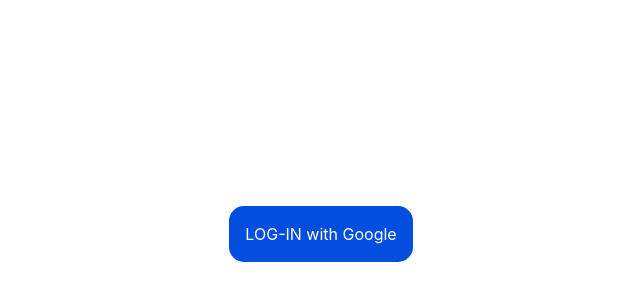
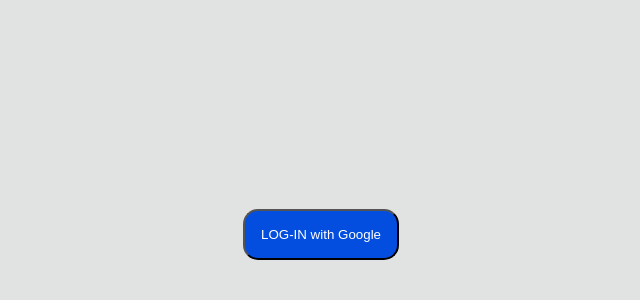
Before and after one commit to sarvartojikulov/flipper-1, a Next.js app: page / in a window 1280 px wide. Shown: the part 166-466 px from the top of the page, without its empty margins (319-959 px from the left). Built offline with nearby package versions, Linux system fonts and the light colour scheme.

Commit message:
feat: include tailwind stuff in global.css file

```diff
--- a/styles/globals.css
+++ b/styles/globals.css
@@ -1,13 +1,14 @@
-@tailwind base;
+/* @tailwind base;
 @tailwind components;
-@tailwind utilities;
+@tailwind utilities; */
 
+@import url('https://fonts.googleapis.com/css2?family=Open+Sans:ital,wght@0,400;1,700&family=Roboto:wght@400;700&display=swap');
 html,
 body {
   padding: 0;
   margin: 0;
-  font-family: -apple-system, BlinkMacSystemFont, Segoe UI, Roboto, Oxygen,
-    Ubuntu, Cantarell, Fira Sans, Droid Sans, Helvetica Neue, sans-serif;
+  font-family: 'Open Sans', sans-serif;
+  background-color: #E1E2E2;
 }
 
 * {
```
